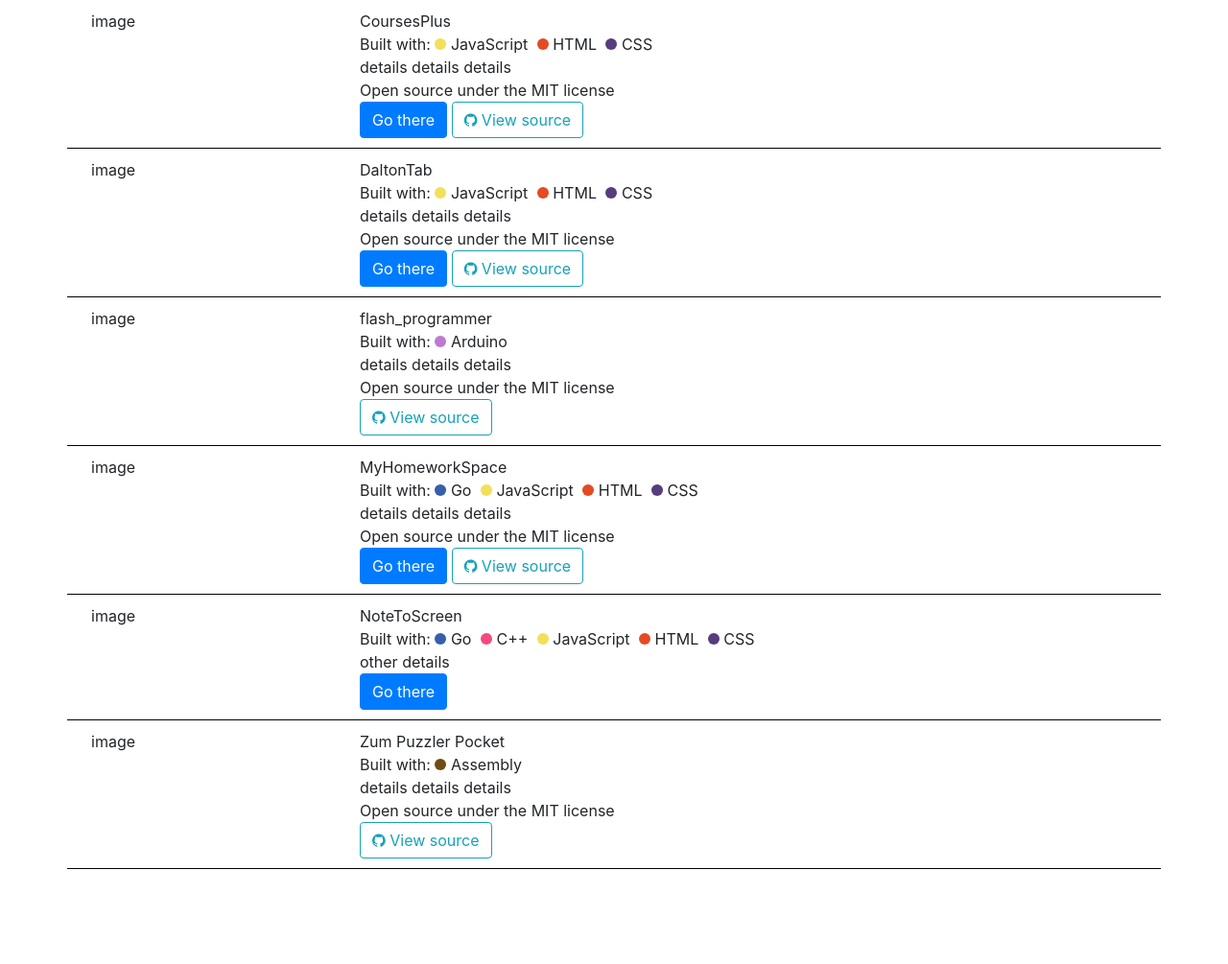
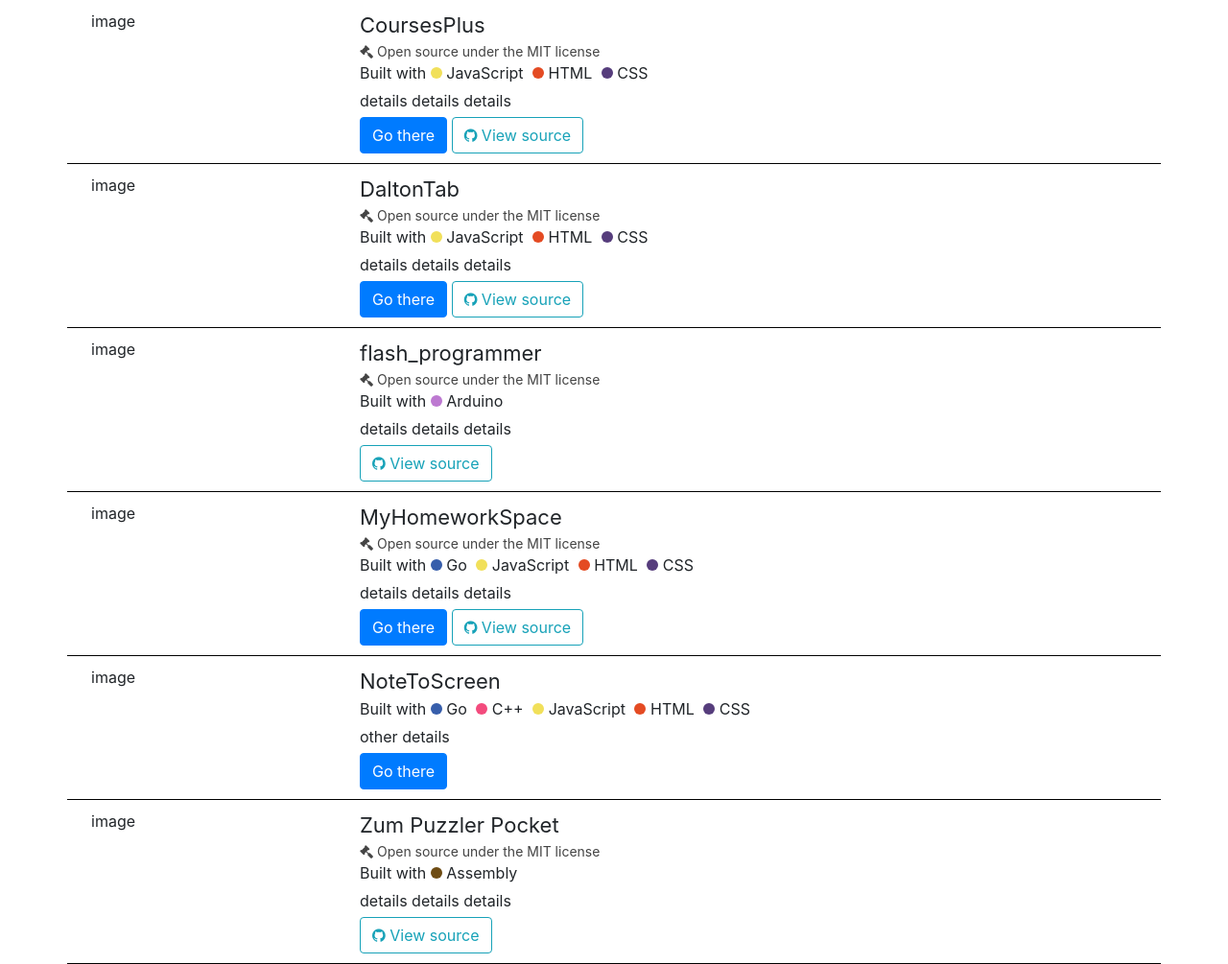
Before and after one commit to thatoddmailbox/thatoddmailbox.github.io, a Jekyll site: the page built from index.html, in a window 1280 px wide. Shown: the whole page at 96% size. Built offline with Jekyll 4.4.1, drawn with Linux system fonts in a browser that asks for light colours; nearby versions of some CDN libraries; before the commit the page ends 906 px from its top, so only the background shows below that.

Commit message:
styling changes

```diff
--- a/css/index.css
+++ b/css/index.css
@@ -1,6 +1,13 @@
 .project {
     border-bottom: solid 1px black;
     padding: 10px;
+}
+.project-name {
+    font-size: 22px;
+}
+.project-oss {
+    color: #444;
+    font-size: 14px;
 }
 .project-technology-item {
     display: inline-block;
@@ -12,3 +19,7 @@
     width: 12px;
     height: 12px;
 }
+.project-details {
+    margin-top: 5px;
+    margin-bottom: 5px;
+}
--- a/index.html
+++ b/index.html
@@ -11,9 +11,15 @@ css: /css/index.css
 
 		<div class="col-9">
 			<div class="project-name">{{ project.name }}</div>
+			{% if project.license %}
+			<div class="project-oss">
+				<i class="fa fa-gavel"></i>
+				Open source under the {{ project.license }} license
+			</div>
+			{% endif %}
 			{% if project.technology %}
 			<div class="project-technology">
-				Built with:
+				Built with
 				{% for tech in project.technology %}
 				<div class="project-technology-item">
 					<div class="project-technology-icon bg-{{ tech | replace: "+", "p" | replace: "#", "s" | downcase }}"></div>
@@ -24,10 +30,6 @@ css: /css/index.css
 			{% endif %}
 			<div class="project-details">
 				{{ project.details_front }}
-
-				{% if project.license %}
-				<div class="project-oss">Open source under the {{ project.license }} license</div>
-				{% endif %}
 			</div>
 			<div class="project-actions">
 				{% if project.go_url %}
```
